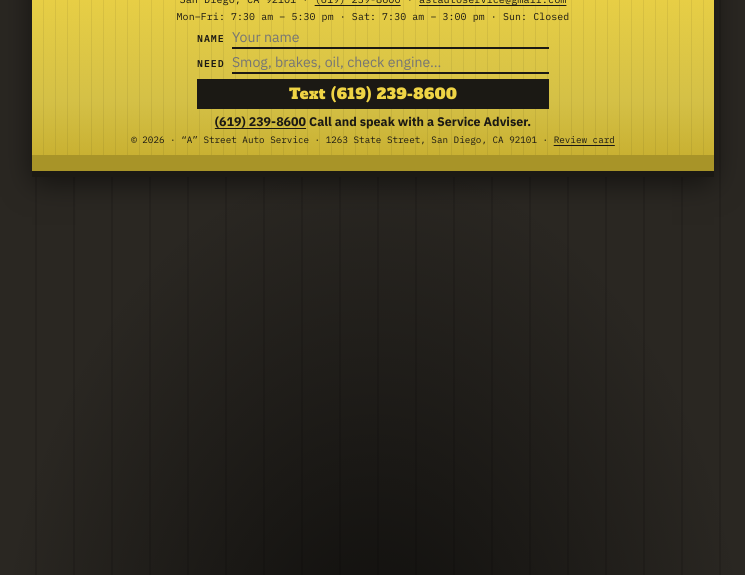
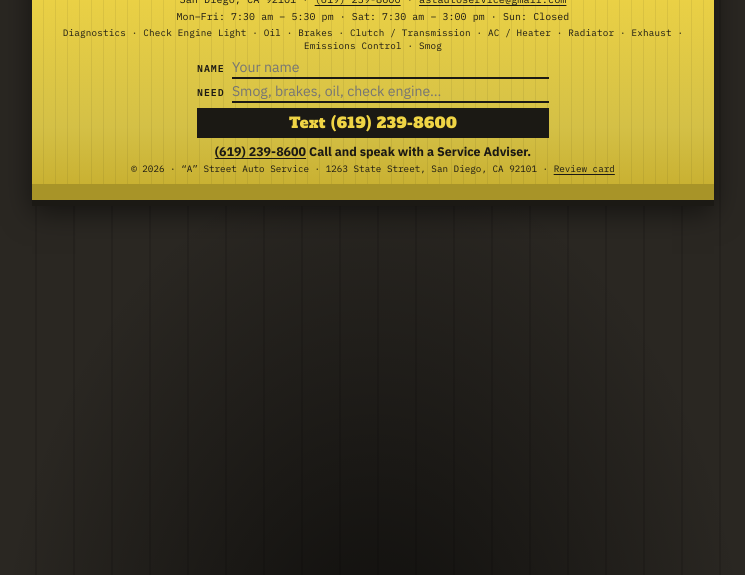
Before and after one commit to nitantbhartia/a-street-auto-preview, a website: page index.html in a window 1280 px wide. Shown: the part 234-809 px from the top of the page, without its empty margins (267-1012 px from the left). Drawn offline with Linux system fonts and the light colour scheme.

```diff
--- a/index.html
+++ b/index.html
@@ -39,6 +39,7 @@
       <span data-en="Sun: Closed" data-es="Dom: Cerrado">Sun: Closed</span>
     </p>
 
+    <p class="paint" data-en="Diagnostics · Check Engine Light · Oil · Brakes · Clutch / Transmission · AC / Heater · Radiator · Exhaust · Emissions Control · Smog" data-es="Diagnóstico · Luz de Check Engine · Aceite · Frenos · Clutch / Transmisión · A/C / Calefacción · Radiador · Escape · Control de emisiones · Smog">Diagnostics · Check Engine Light · Oil · Brakes · Clutch / Transmission · AC / Heater · Radiator · Exhaust · Emissions Control · Smog</p>
 
     <form class="paint-sms" id="job-form" action="sms:+16192398600" method="get">
       <label for="name" data-en="Name" data-es="Nombre">Name</label>
```
